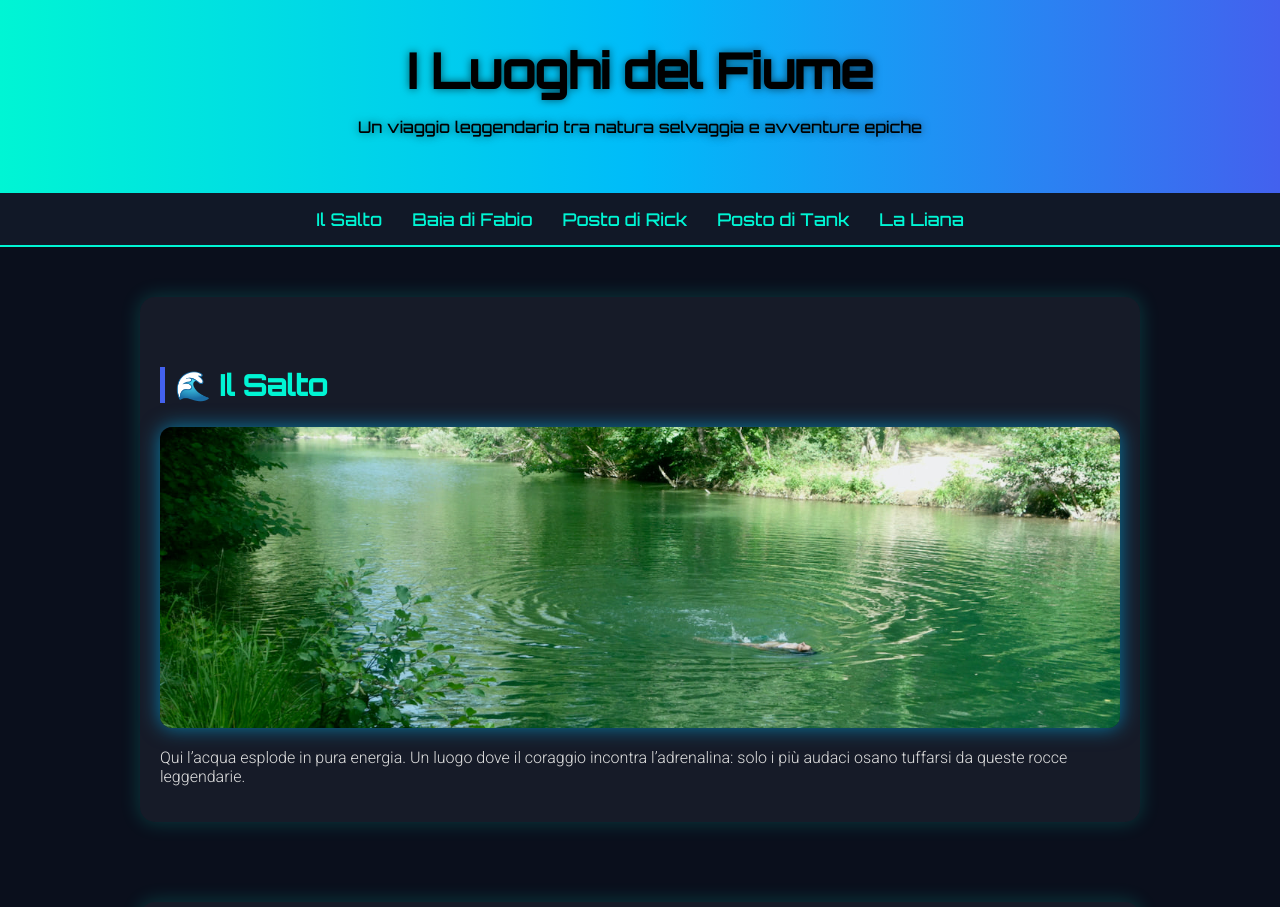
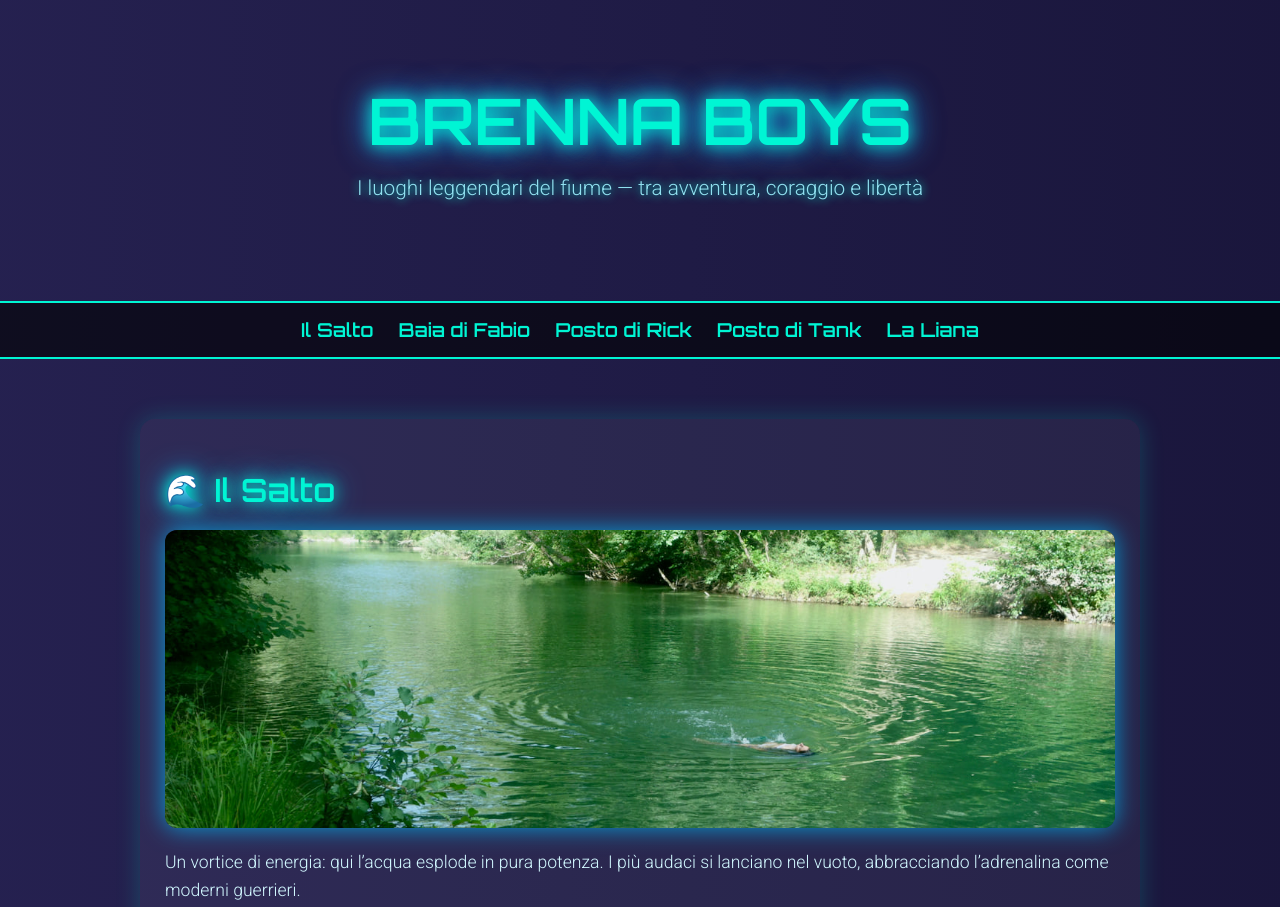
Before and after one commit to F-universe/brennaBOYS, a plain HTML site: page index.html in a window 1280 px wide. Shown: the top 907 px of the page. Drawn offline with Linux system fonts and the light colour scheme.

Commit message:
Update index.html

```diff
--- a/index.html
+++ b/index.html
@@ -2,82 +2,121 @@
 <html lang="it">
 <head>
   <meta charset="UTF-8">
-  <title>I Luoghi del Fiume - Futuristic Edition</title>
+  <title>BRENNA BOYS</title>
   <style>
-    @import url('https://fonts.googleapis.com/css2?family=Orbitron:wght@500&family=Roboto:wght@300&display=swap');
+    @import url('https://fonts.googleapis.com/css2?family=Orbitron:wght@600&family=Roboto:wght@300&display=swap');
 
+    /* Sfondo animato */
     body {
       margin: 0;
       font-family: 'Roboto', sans-serif;
-      background: #0a0f1c;
+      background: linear-gradient(270deg, #0f0c29, #302b63, #24243e);
+      background-size: 600% 600%;
+      animation: gradientBG 20s ease infinite;
       color: #e0e0e0;
+      overflow-x: hidden;
     }
+
+    @keyframes gradientBG {
+      0% {background-position: 0% 50%;}
+      50% {background-position: 100% 50%;}
+      100% {background-position: 0% 50%;}
+    }
+
     header {
-      background: linear-gradient(90deg, #00f5d4, #00bbf9, #4361ee);
-      padding: 40px;
       text-align: center;
-      color: black;
-      font-family: 'Orbitron', sans-serif;
-      text-shadow: 0 0 8px rgba(0,0,0,0.6);
+      padding: 80px 20px;
     }
     header h1 {
-      font-size: 3em;
+      font-family: 'Orbitron', sans-serif;
+      font-size: 4em;
+      color: #00f5d4;
+      text-shadow: 0 0 10px #00f5d4, 0 0 20px #00bbf9, 0 0 40px #4361ee;
+      animation: glowPulse 3s infinite alternate;
       margin: 0;
     }
+    header p {
+      font-size: 1.3em;
+      color: #90e0ef;
+      margin-top: 15px;
+      text-shadow: 0 0 10px #00f5d4;
+    }
+    @keyframes glowPulse {
+      from { text-shadow: 0 0 10px #00f5d4, 0 0 20px #00bbf9; }
+      to { text-shadow: 0 0 20px #00f5d4, 0 0 40px #00bbf9, 0 0 60px #4361ee; }
+    }
+
     nav {
-      background: #111827;
+      background: rgba(0,0,0,0.6);
       display: flex;
       justify-content: center;
-      gap: 30px;
+      gap: 25px;
       padding: 15px;
+      border-top: 2px solid #00f5d4;
       border-bottom: 2px solid #00f5d4;
     }
     nav a {
       color: #00f5d4;
       text-decoration: none;
       font-family: 'Orbitron', sans-serif;
-      font-size: 1.1em;
+      font-size: 1.2em;
       transition: 0.3s;
     }
     nav a:hover {
       color: #00bbf9;
-      text-shadow: 0 0 10px #00f5d4;
+      text-shadow: 0 0 10px #00f5d4, 0 0 20px #00bbf9;
     }
+
     section {
-      padding: 50px 20px;
+      padding: 60px 20px;
       max-width: 1000px;
       margin: auto;
     }
     h2 {
       font-family: 'Orbitron', sans-serif;
       color: #00f5d4;
-      border-left: 5px solid #4361ee;
-      padding-left: 10px;
-      font-size: 1.8em;
-      margin-top: 50px;
+      font-size: 2em;
+      text-shadow: 0 0 15px #00f5d4, 0 0 30px #00bbf9;
+      margin-bottom: 15px;
     }
     .spot {
       margin-bottom: 80px;
       background: rgba(255,255,255,0.05);
-      padding: 20px;
+      padding: 25px;
       border-radius: 15px;
-      box-shadow: 0 0 20px rgba(0, 245, 212, 0.2);
-      transition: transform 0.3s;
+      box-shadow: 0 0 25px rgba(0, 245, 212, 0.2);
+      transition: transform 0.3s, box-shadow 0.3s;
+      animation: fadeInUp 1.5s ease;
     }
     .spot:hover {
-      transform: scale(1.02);
-      box-shadow: 0 0 30px rgba(0, 245, 212, 0.4);
+      transform: scale(1.03);
+      box-shadow: 0 0 40px rgba(0, 245, 212, 0.6);
     }
     .spot img {
       display: block;
       margin: 20px auto;
       border-radius: 12px;
-      box-shadow: 0 0 20px rgba(0, 187, 249, 0.6);
+      box-shadow: 0 0 25px rgba(0, 187, 249, 0.8);
       max-width: 100%;
       height: auto;
+      transition: transform 0.5s;
     }
+    .spot img:hover {
+      transform: scale(1.05) rotate(1deg);
+    }
+    .spot p {
+      font-size: 1.1em;
+      line-height: 1.6em;
+      color: #d1f7ff;
+    }
+
+    @keyframes fadeInUp {
+      from {opacity: 0; transform: translateY(50px);}
+      to {opacity: 1; transform: translateY(0);}
+    }
+
     footer {
-      background: #111827;
+      background: rgba(0,0,0,0.6);
       color: #00f5d4;
       text-align: center;
       padding: 20px;
@@ -89,8 +128,8 @@
 <body>
 
   <header>
-    <h1>I Luoghi del Fiume</h1>
-    <p>Un viaggio leggendario tra natura selvaggia e avventure epiche</p>
+    <h1>BRENNA BOYS</h1>
+    <p>I luoghi leggendari del fiume — tra avventura, coraggio e libertà</p>
   </header>
 
   <nav>
@@ -105,36 +144,36 @@
     <div id="salto" class="spot">
       <h2>🌊 Il Salto</h2>
       <img src="images/salto.png" alt="Foto del Salto">
-      <p>Qui l’acqua esplode in pura energia. Un luogo dove il coraggio incontra l’adrenalina: solo i più audaci osano tuffarsi da queste rocce leggendarie.</p>
+      <p>Un vortice di energia: qui l’acqua esplode in pura potenza. I più audaci si lanciano nel vuoto, abbracciando l’adrenalina come moderni guerrieri.</p>
     </div>
 
     <div id="baia" class="spot">
       <h2>🌅 La Baia di Fabio</h2>
       <img src="images/baia.png" alt="Foto della Baia di Fabio">
-      <p>Un rifugio nascosto dove il tempo sembra fermarsi. Le acque calme riflettono il cielo, creando un santuario segreto per chi cerca pace e libertà.</p>
+      <p>Un santuario segreto dove il fiume si fa quiete. Le acque brillano sotto il sole, mentre le ombre degli alberi raccontano storie di amicizia eterna.</p>
     </div>
 
     <div id="rick" class="spot">
       <h2>🌄 Il Posto di Rick</h2>
       <img src="images/rick.png" alt="Foto del Posto di Rick">
-      <p>Un panorama che si accende al tramonto: colori vivi, silenzi profondi. È qui che la natura racconta storie di avventure dimenticate.</p>
+      <p>Qui il tramonto incendia il cielo. È il luogo dove i ricordi prendono forma e il tempo si piega al silenzio dorato della natura.</p>
     </div>
 
     <div id="tank" class="spot">
       <h2>🏞️ Il Posto di Tank</h2>
       <img src="images/tank.png" alt="Foto del Posto di Tank">
-      <p>Una terra selvaggia, dominata da rocce e acque profonde. È il regno dei temerari, dove ogni onda mette alla prova la tua forza interiore.</p>
+      <p>Un regno selvaggio, scolpito da rocce e correnti profonde. Solo gli spiriti indomabili osano sfidare queste acque ribelli.</p>
     </div>
 
     <div id="liana" class="spot">
       <h2>🌿 La Liana</h2>
       <img src="images/liana.png" alt="Foto della Liana">
-      <p>Un filo naturale sospeso sull’acqua. Chi si lancia da qui vola per un istante, vivendo l’ebrezza di sfidare la gravità come un eroe.</p>
+      <p>Un filo sospeso tra cielo e acqua. Qui si vola, si urla, si ride: un istante eterno che trasforma chiunque in un eroe del fiume.</p>
     </div>
   </section>
 
   <footer>
-    <p>© 2025 Fiume Chronicles ⚡ Un’avventura oltre il tempo</p>
+    <p>© 2025 BRENNA BOYS ⚡ Un’avventura oltre il tempo</p>
   </footer>
 
 </body>
```
